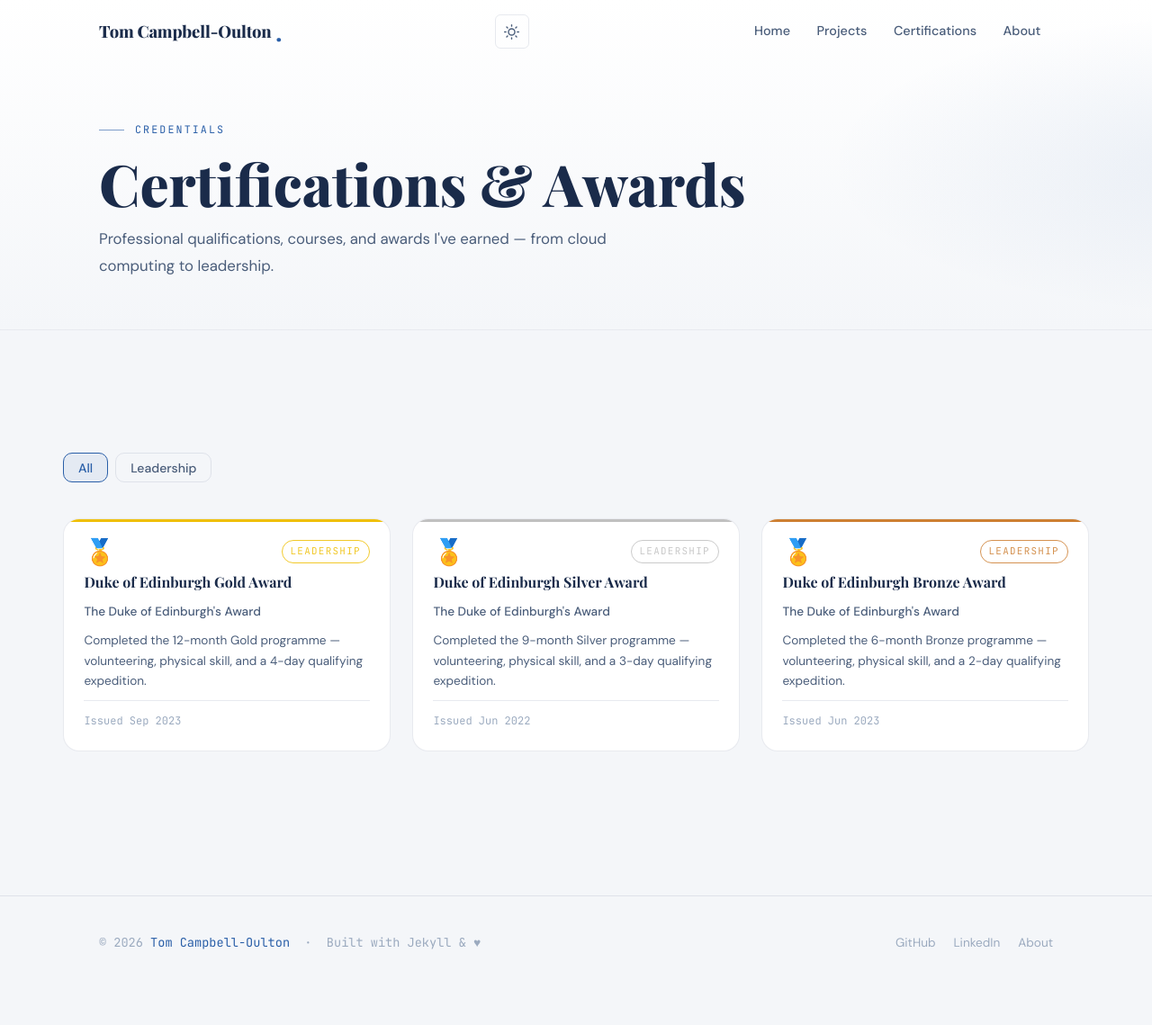
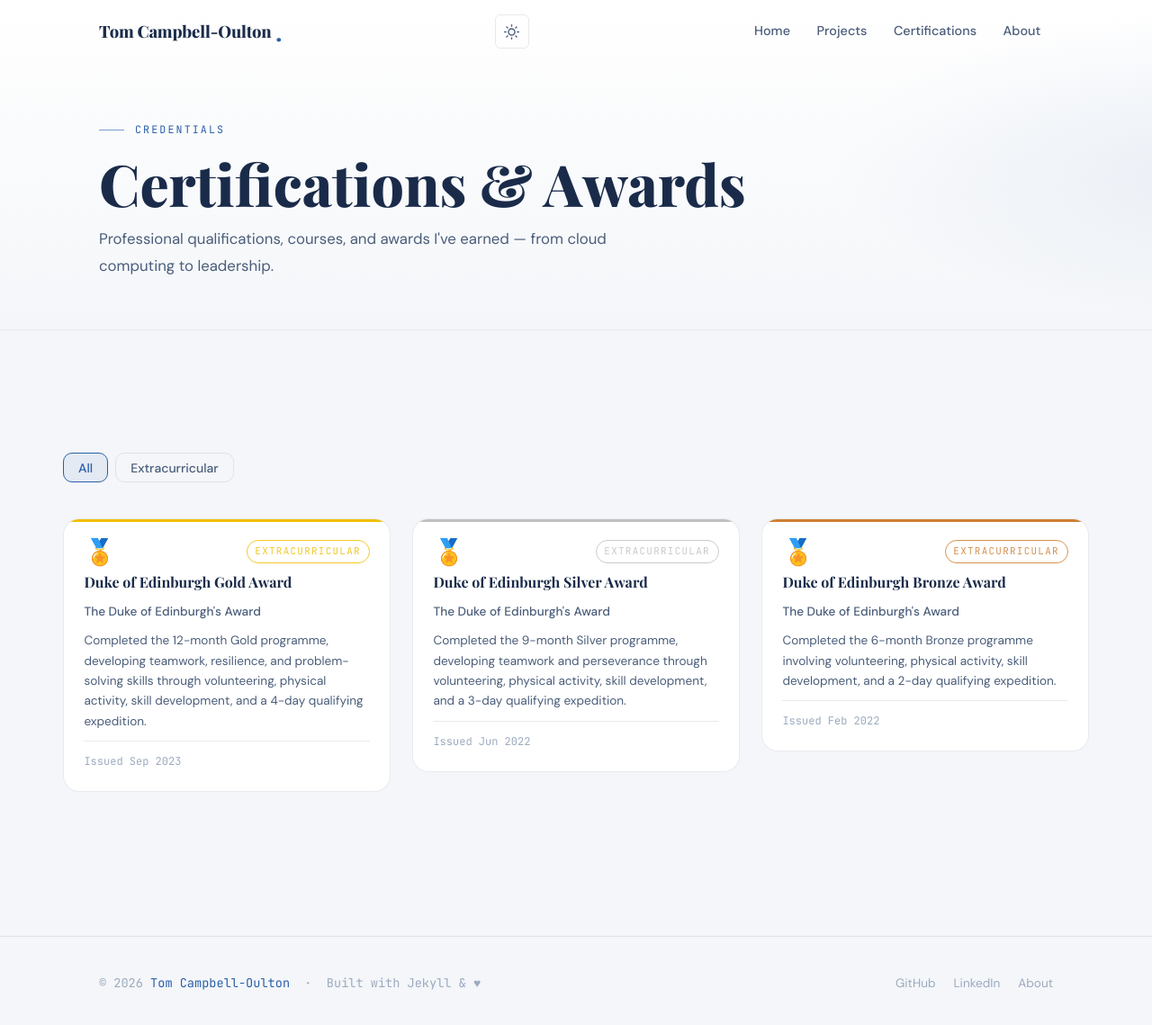
Before and after one commit to TomCampbellOulton/TomCampbellOulton.github.io, a Jekyll site: the page built from certifications.html, in a window 1280 px wide and 1145 px high. Shown: the top 1139 px of the window at 90% size. Built offline with Jekyll 4.4.1, drawn with Linux system fonts in a browser that asks for light colours.

Commit message:
Updated Certifications

```diff
--- a/_data/certifications.yml
+++ b/_data/certifications.yml
@@ -7,28 +7,30 @@
   issuer:      "The Duke of Edinburgh's Award"
   date:        "Sep 2023"
   badge_color: "#EFBF04"
-  category:    "Leadership"
+  category:    "Extracurricular"
   icon:        "🏅"
   description: >
-    Completed the 12-month Gold programme — volunteering, physical skill,
-    and a 4-day qualifying expedition.
+    Completed the 12-month Gold programme, developing teamwork,
+    resilience, and problem-solving skills through volunteering,
+    physical activity, skill development, and a 4-day qualifying expedition.
 
 - name:        "Duke of Edinburgh Silver Award"
   issuer:      "The Duke of Edinburgh's Award"
   date:        "Jun 2022"
   badge_color: "#C0C0C0"
-  category:    "Leadership"
+  category:    "Extracurricular"
   icon:        "🏅"
   description: >
-    Completed the 9-month Silver programme — volunteering, physical skill,
-    and a 3-day qualifying expedition.
+    Completed the 9-month Silver programme, developing teamwork
+    and perseverance through volunteering, physical activity,
+    skill development, and a 3-day qualifying expedition.
 
 - name:        "Duke of Edinburgh Bronze Award"
   issuer:      "The Duke of Edinburgh's Award"
-  date:        "Jun 2023"
+  date:        "Feb 2022"
   badge_color: "#CD7F32"
-  category:    "Leadership"
+  category:    "Extracurricular"
   icon:        "🏅"
   description: >
-    Completed the 6-month Bronze programme — volunteering, physical skill,
-    and a 2-day qualifying expedition.
+    Completed the 6-month Bronze programme involving volunteering,
+    physical activity, skill development, and a 2-day qualifying expedition.
```
